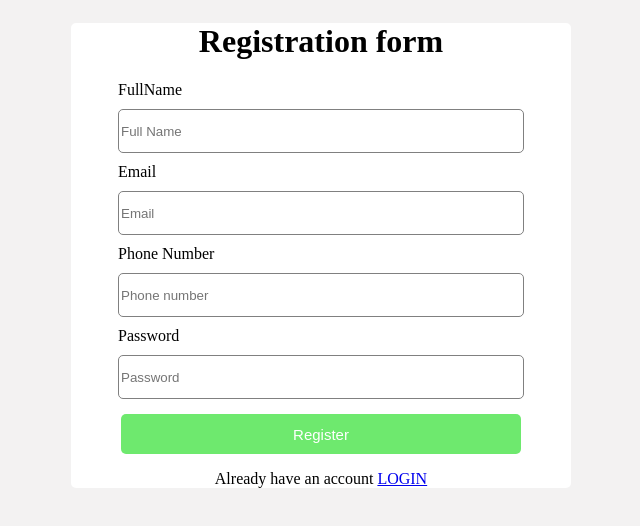
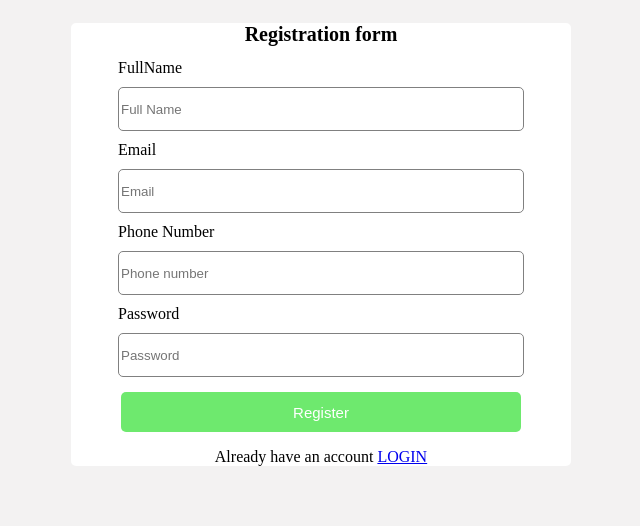
Before and after one commit to Kijjambu-joseph/forms, a React (Vite) app: page /register in a window 1280 px wide. Shown: the top 526 px of the page, without its empty margins (319-959 px from the left). Built offline with nearby package versions, Linux system fonts and the light colour scheme.

Commit message:
adjusted the size of heading

```diff
--- a/src/Register.jsx
+++ b/src/Register.jsx
@@ -5,7 +5,9 @@ function Register(){
     return(
         <form action="">
             <div className="frame">
-                        <h1>Registration form</h1>
+                        <div>
+                            <h1>Registration form</h1>
+                        </div>
 
                 <div className="inputt">
                     <label htmlFor="fullname">FullName</label>
--- a/src/style/Register.css
+++ b/src/style/Register.css
@@ -1,6 +1,7 @@
 
 .frame h1{
     margin-top: 15px;
+    font-size: 20px;
 }
 .frame{
     width: 500px;
```
